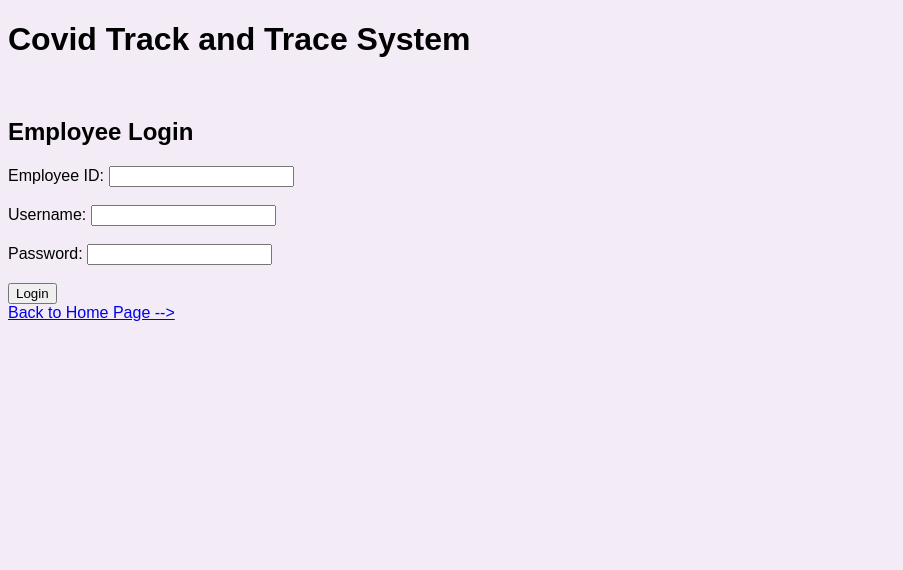
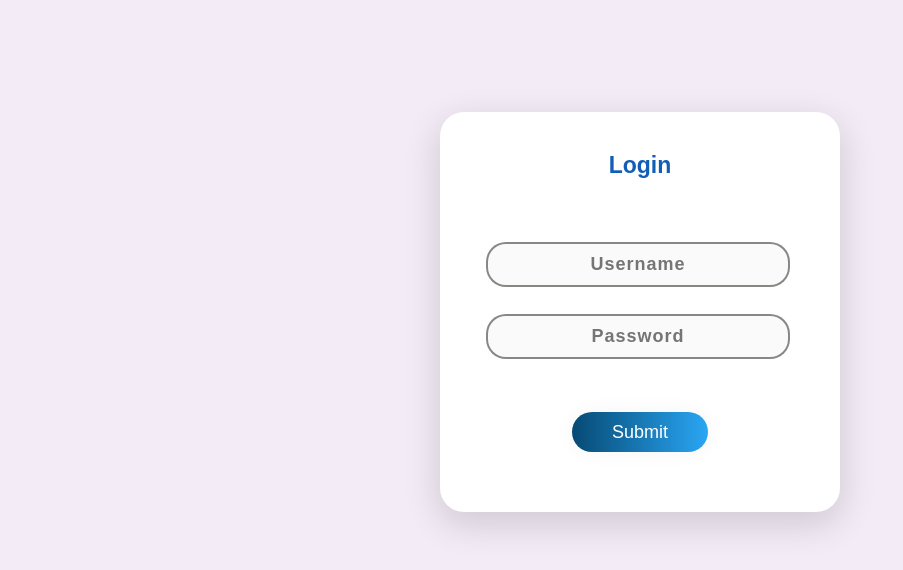
Before and after one commit to myratk/CovidTrackAndTrace, a PHP site: page /LoginPage.php in a window 1280 px wide. Shown: the top 570 px of the page, without its empty margins (0-903 px from the left). Run offline with PHP 8.4, Linux system fonts and the light colour scheme.

Commit message:
Add files via upload

```diff
--- a/LoginPage.php
+++ b/LoginPage.php
@@ -1,46 +1,18 @@
-<?php
-require 'server.php';
-global $errorsLogin;
-?>
 <!DOCTYPE html>
-<html lang="en">
-
+<html>
 <head>
-    <meta charset="UTF-8">
-    <title>Employee Login</title>
-    <meta name="author" content="Null Pointer">
-    <meta name="description" content="Employee Login for the Covid Trace and Trace System">
-
-    <link rel="stylesheet" href="logindesign.css" />
+    <title>Login Form</title>
+    <link rel="stylesheet" type="text/css" href="css/style.css">
+    <link rel="stylesheet" type="text/css" href="logindesign.css?v=<?php echo time(); ?>">
 </head>
-
 <body>
-<h1>Covid Track and Trace System</h1><br>
-<h2>Employee Login</h2>
-
-<form method="post" action="LoginPage.php">
-    <?php
-    require 'errors.php';
-    displayErrors($errorsLogin);
-    ?>
-    <div>
-        <label for="empID">Employee ID:</label>
-        <input type="text" id="empID" name="empID"><br><br>
+    <div class="main">
+    <p class="sign" align="center">Login</p>
+    <form class="form1">
+      <input class="un " type="text" align="center" placeholder="Username">
+      <input class="pass" type="password" align="center" placeholder="Password"><br><br><br>
+      <a class="submit" align="center">Submit</a>
     </div>
-    <div>
-        <label for="username">Username:</label>
-        <input type="text" id="username" name="username"><br><br>
-    </div>
-    <div>
-        <label for="password">Password:</label>
-        <input type="password" id="password" name="password"><br><br>
-    </div>
-    <div>
-        <button type="submit" class="loginBtn" name="login_staff">Login</button>
-    </div>
-</form>
-
-<a href="Homepage.php">Back to Home Page --> </a>
-
+</div>
 </body>
 </html>
```
